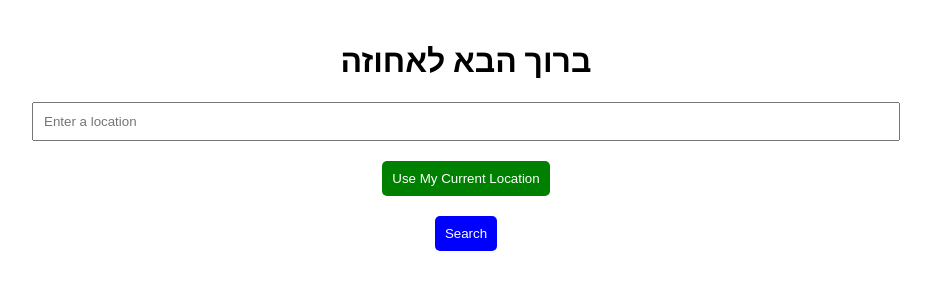
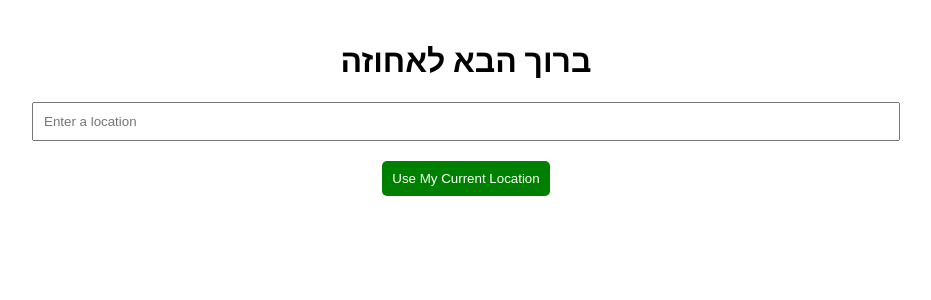
Before and after one commit to Rotemduvd/Ahuza, a React (Create React App) app: page / in a window 1280 px wide. Shown: the top 300 px of the page, without its empty margins (174-1105 px from the left). Built offline with nearby package versions, Linux system fonts and the light colour scheme.

Commit message:
added auto-complete upon search

```diff
--- a/src/pages/Home.js
+++ b/src/pages/Home.js
@@ -3,41 +3,47 @@ import { useNavigate } from "react-router-dom";
 
 const Home = () => {
     const [query, setQuery] = useState("");
+    const [suggestions, setSuggestions] = useState([]);
     const [resolvedAddress, setResolvedAddress] = useState(null);
     const [error, setError] = useState(null);
     const navigate = useNavigate();
 
-    const handleSearch = async () => {
-        if (query.trim() === "") {
-            setError("Please enter a location.");
+    const handleQueryChange = async (e) => {
+        const input = e.target.value;
+        setQuery(input);
+
+        if (input.trim() === "") {
+            setSuggestions([]);
             return;
         }
 
         try {
             const response = await fetch(
                 `https://nominatim.openstreetmap.org/search?q=${encodeURIComponent(
-                    query
-                )}&format=json&addressdetails=1&limit=1`
+                    input
+                )}&format=json&addressdetails=1&limit=5`
             );
             const data = await response.json();
 
             if (data && data.length > 0) {
-                const location = data[0];
-                const fullAddress = location.display_name;
-                const lat = location.lat;
-                const lon = location.lon;
-
-                setResolvedAddress({ fullAddress, lat, lon });
-                setError(null);
-
-                navigate("/parking", { state: { address: fullAddress, lat, lon } });
+                setSuggestions(data);
             } else {
-                setError("Location not found. Please try again.");
+                setSuggestions([]);
             }
         } catch (err) {
-            setError("An error occurred while validating the location.");
-            console.error(err);
+            console.error("Error fetching suggestions:", err);
         }
+    };
+
+    const handleSuggestionClick = (suggestion) => {
+        const { display_name, lat, lon } = suggestion;
+        setQuery(display_name);
+        setResolvedAddress({ fullAddress: display_name, lat, lon });
+        setSuggestions([]);
+        setError(null);
+
+        // Navigate to the parking page
+        navigate("/parking", { state: { address: display_name, lat, lon } });
     };
 
     const handleUseLocation = () => {
@@ -55,8 +61,8 @@ const Home = () => {
                             setQuery(data.display_name);
                             setResolvedAddress({
                                 fullAddress: data.display_name,
-                                lat: data.lat,
-                                lon: data.lon,
+                                lat: latitude,
+                                lon: longitude,
                             });
                             setError(null);
                         } else {
@@ -77,13 +83,13 @@ const Home = () => {
     };
 
     return (
-        <div style={{textAlign: "center", padding: "20px"}}>
+        <div style={{ textAlign: "center", padding: "20px" }}>
             <h1>ברוך הבא לאחוזה</h1>
-            <div style={{marginBottom: "10px", width: "70%", margin: "0 auto"}}>
+            <div style={{ marginBottom: "10px", width: "70%", margin: "0 auto" }}>
                 <input
                     type="text"
                     value={query}
-                    onChange={(e) => setQuery(e.target.value)}
+                    onChange={handleQueryChange}
                     placeholder="Enter a location"
                     style={{
                         padding: "10px",
@@ -91,8 +97,38 @@ const Home = () => {
                         boxSizing: "border-box",
                     }}
                 />
+                {/* Suggestions Dropdown */}
+                {suggestions.length > 0 && (
+                    <ul
+                        style={{
+                            listStyle: "none",
+                            padding: "10px",
+                            margin: "0",
+                            backgroundColor: "white",
+                            border: "1px solid #ccc",
+                            borderRadius: "4px",
+                            maxHeight: "150px",
+                            overflowY: "auto",
+                            textAlign: "left",
+                        }}
+                    >
+                        {suggestions.map((suggestion, index) => (
+                            <li
+                                key={index}
+                                onClick={() => handleSuggestionClick(suggestion)}
+                                style={{
+                                    padding: "8px",
+                                    cursor: "pointer",
+                                    borderBottom: "1px solid #f0f0f0",
+                                }}
+                            >
+                                {suggestion.display_name}
+                            </li>
+                        ))}
+                    </ul>
+                )}
             </div>
-            <br/>
+            <br />
             <button
                 onClick={handleUseLocation}
                 style={{
@@ -106,20 +142,7 @@ const Home = () => {
             >
                 Use My Current Location
             </button>
-            <br/>
-            <button
-                onClick={handleSearch}
-                style={{
-                    padding: "10px",
-                    backgroundColor: "blue",
-                    color: "white",
-                    border: "none",
-                    borderRadius: "5px",
-                }}
-            >
-                Search
-            </button>
-            {error && <p style={{color: "red"}}>{error}</p>}
+            {error && <p style={{ color: "red" }}>{error}</p>}
             {resolvedAddress && (
                 <p>
                     <strong>Resolved Address:</strong> {resolvedAddress.fullAddress}
--- a/src/pages/Parking.js
+++ b/src/pages/Parking.js
@@ -58,7 +58,7 @@ const Parking = () => {
 
     return (
         <div style={{ padding: "20px" }}>
-            <h2>חניונים קרובים</h2>
+            <h2>חניונים קרובים לכתובתך:</h2>
             <div style={{ display: "grid", gridTemplateColumns: "repeat(2, 1fr)", gap: "20px" }}>
                 {sortedParkingSpots.map((spot) => (
                     <div
```
